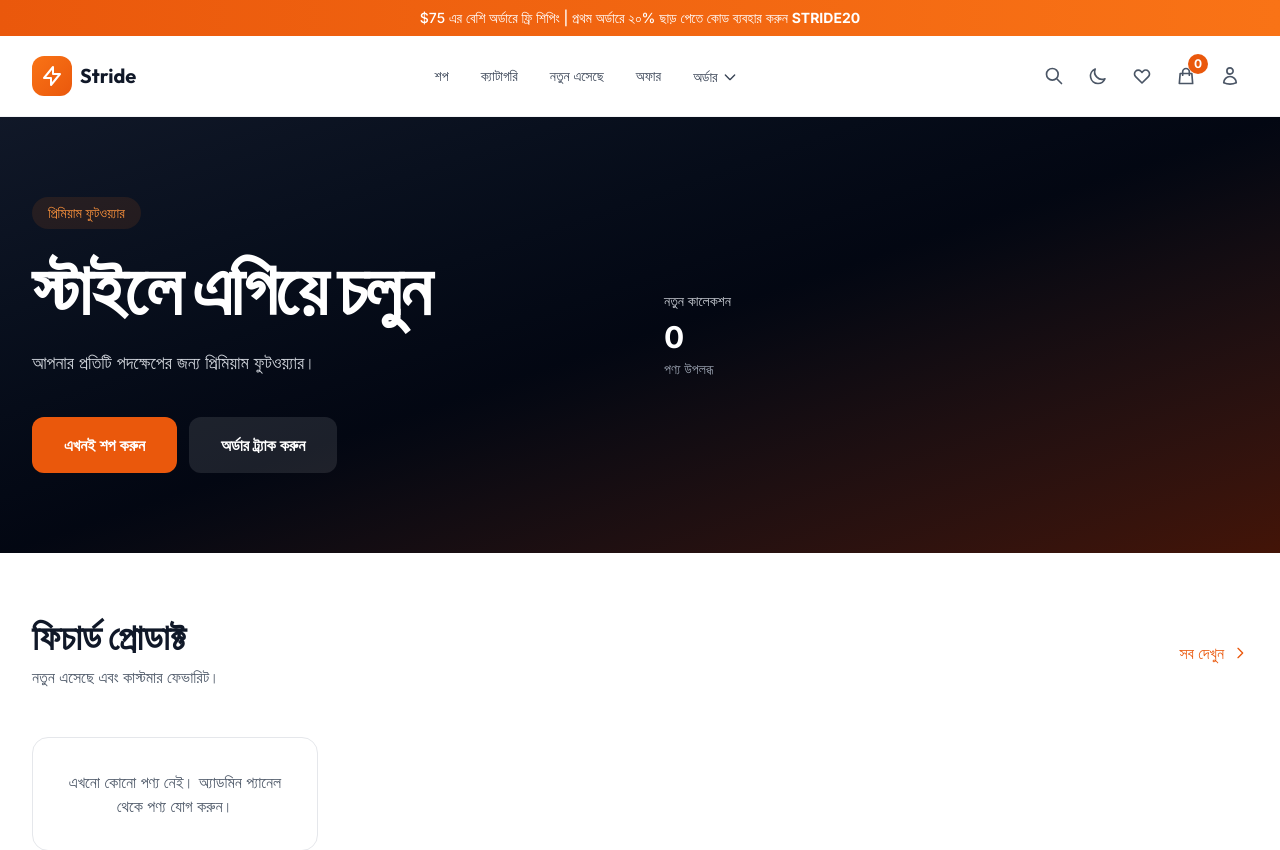
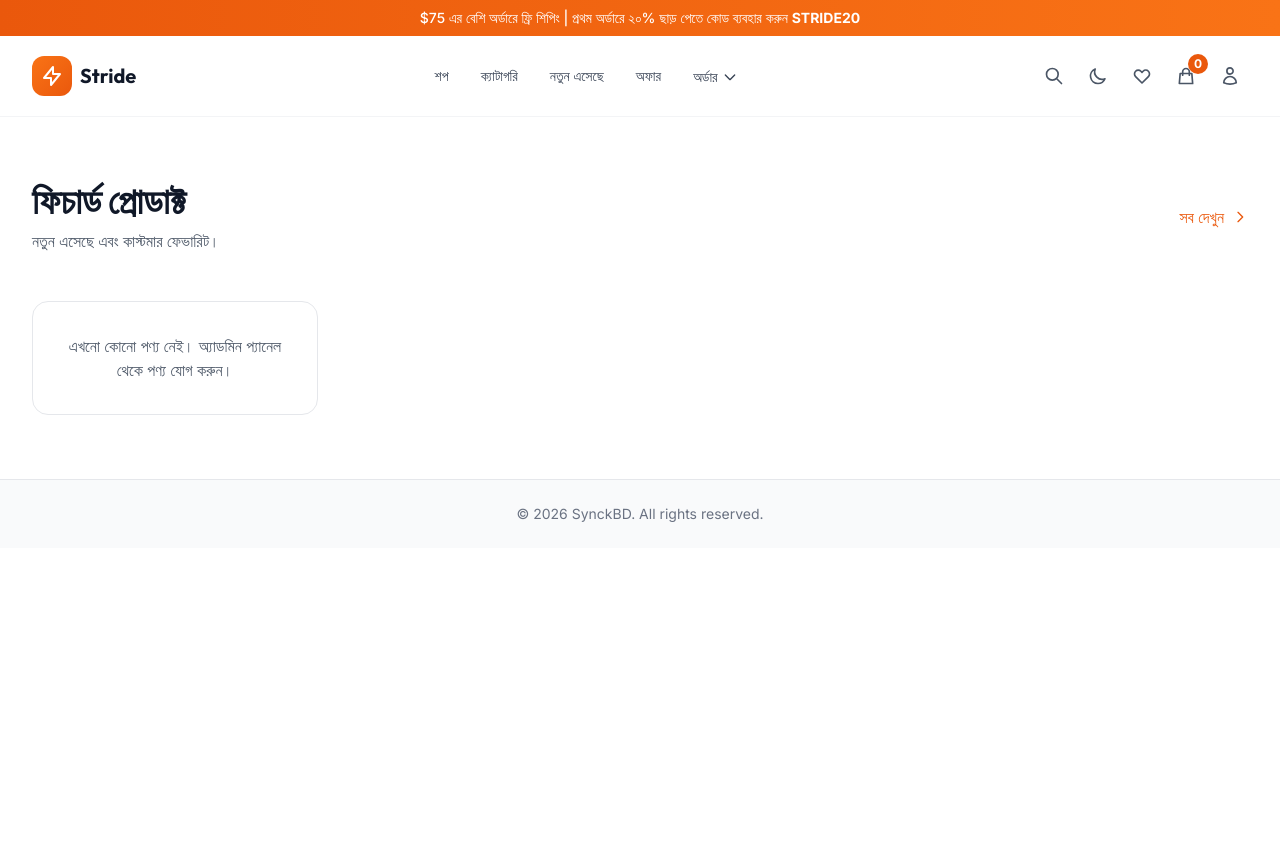
Before and after one commit to shadowshogan88/ecom_erp, a Django app: page / in a window 1280 px wide. Shown: the top 850 px of the page. After the commit the page ends 522 px from the top, so only its background shows below. Run offline with Django 4.2, Linux system fonts and the light colour scheme; data that the repository does not hold is empty.

Commit message:
Remove home hero section

```diff
--- a/templates/pages/home.html
+++ b/templates/pages/home.html
@@ -1,36 +1,6 @@
 {% extends 'base.html' %}
 {% block title %}হোম{% endblock %}
 {% block content %}
-<section class="relative overflow-hidden bg-gray-950 py-20">
-  <div class="absolute inset-0 bg-gradient-to-br from-gray-900 via-gray-950 to-primary-950"></div>
-  <div class="relative mx-auto max-w-7xl px-4 lg:px-8">
-    <div class="grid items-center gap-10 lg:grid-cols-2">
-      <div class="text-center lg:text-left">
-        <span class="inline-flex items-center gap-2 rounded-full bg-primary-500/10 px-4 py-1.5 text-sm font-medium text-primary-400">
-          প্রিমিয়াম ফুটওয়্যার
-        </span>
-        <h1 class="mt-6 font-display text-5xl font-extrabold tracking-tight text-white sm:text-6xl lg:text-7xl">স্টাইলে এগিয়ে চলুন</h1>
-        <p class="mt-6 text-lg text-gray-300">আপনার প্রতিটি পদক্ষেপের জন্য প্রিমিয়াম ফুটওয়্যার।</p>
-        <div class="mt-10 flex flex-col items-center gap-3 sm:flex-row sm:justify-center lg:justify-start">
-          <a href="{% url 'products:list' %}" class="inline-flex w-full items-center justify-center rounded-xl bg-primary-600 px-8 py-4 font-semibold text-white transition-colors hover:bg-primary-700 sm:w-auto">
-            এখনই শপ করুন
-          </a>
-          <a href="{% url 'orders:track-order' %}" class="inline-flex w-full items-center justify-center rounded-xl bg-white/10 px-8 py-4 font-semibold text-white backdrop-blur transition-colors hover:bg-white/20 sm:w-auto">
-            অর্ডার ট্র্যাক করুন
-          </a>
-        </div>
-      </div>
-      <div class="relative">
-        <div class="rounded-3xl bg-white/5 p-6 backdrop-blur">
-          <div class="text-sm font-medium text-gray-300">নতুন কালেকশন</div>
-          <div class="mt-2 text-3xl font-bold text-white">{{ latest_products|length }}</div>
-          <div class="mt-1 text-sm text-gray-400">পণ্য উপলব্ধ</div>
-        </div>
-      </div>
-    </div>
-  </div>
-</section>
-
 <section class="py-12 lg:py-16">
   <div class="mx-auto max-w-7xl px-4 lg:px-8">
     <div class="flex items-end justify-between gap-4">
```
